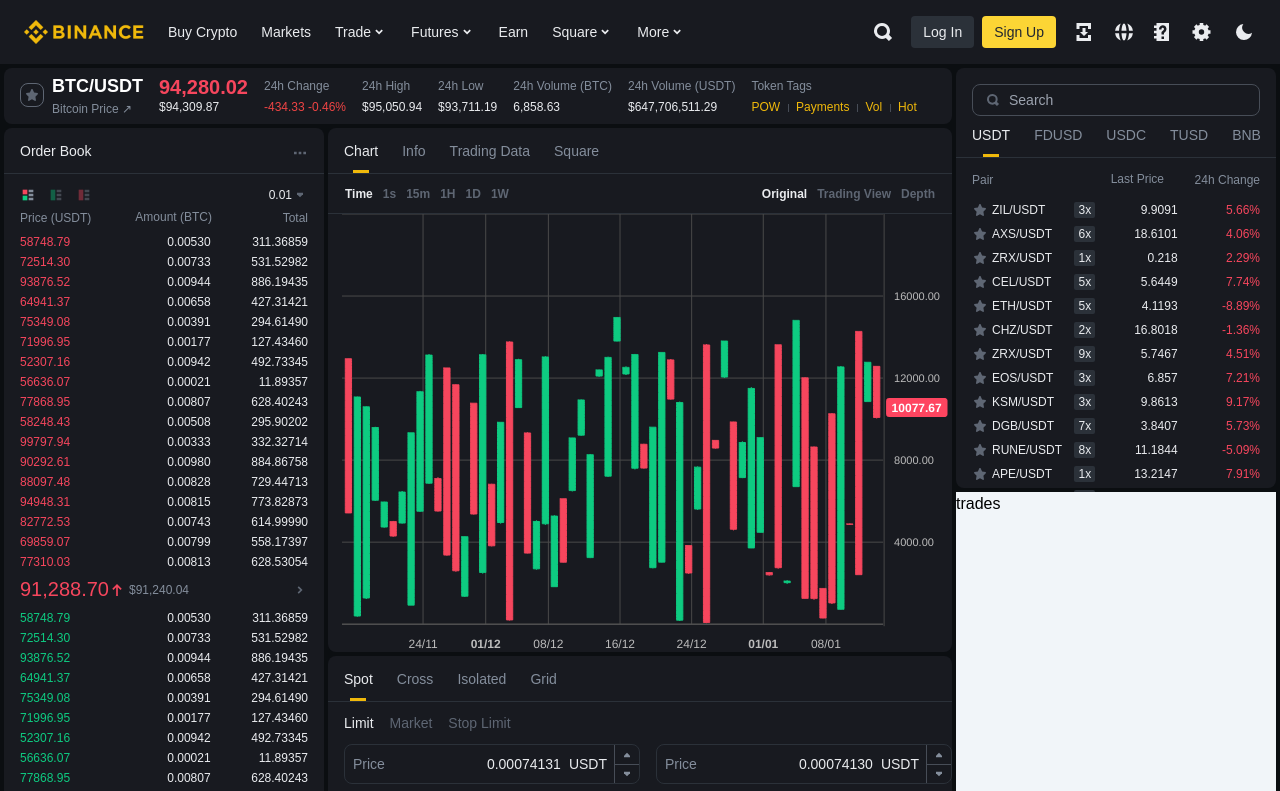
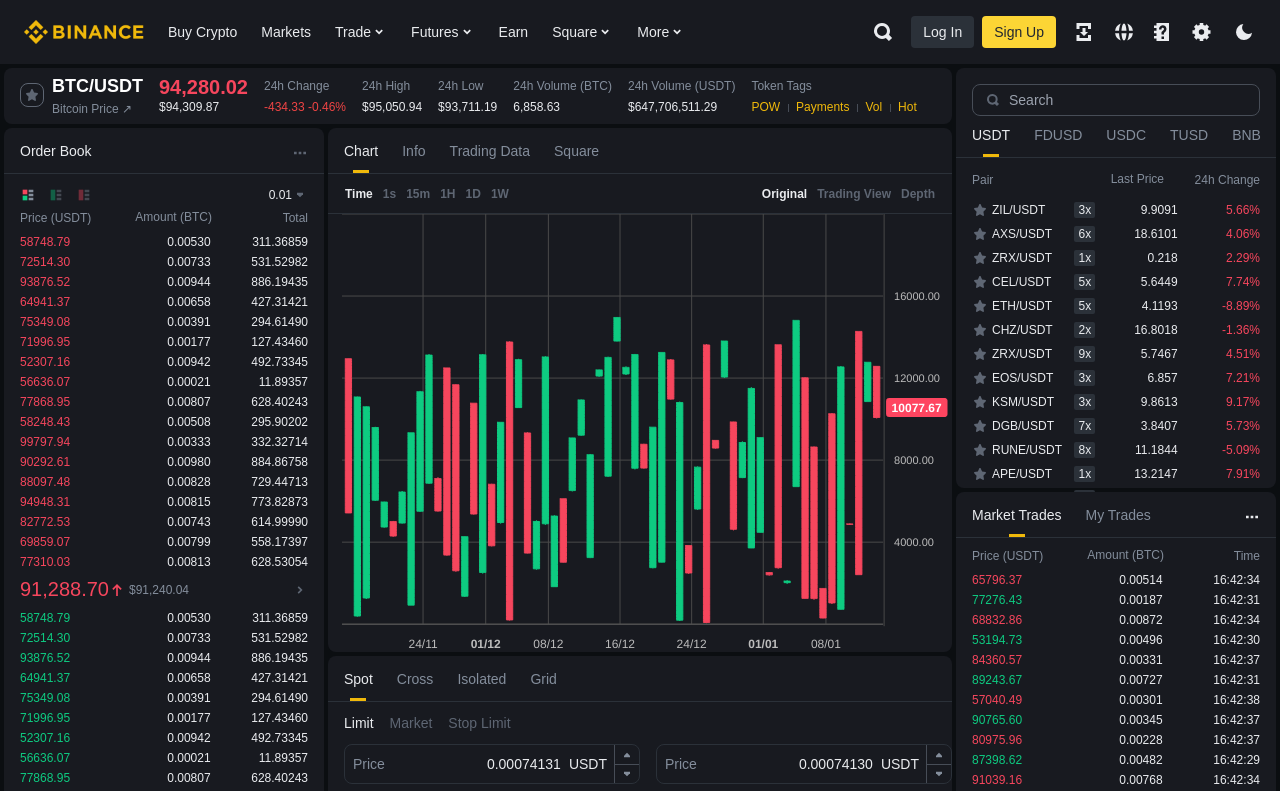
Before and after one commit to ssusa2/Kronon-Labs-Frontend-Recruitment-Task-Web, a Next.js app: page /en/trade/BTCUSDT in a window 1280 px wide. Shown: the top 791 px of the page. Built offline with nearby package versions, Linux system fonts and the light colour scheme; a web font is replaced by a local one.

Commit message:
feat: trades-ui 컴포넌트 적용

```diff
--- /dev/null
+++ b/src/app/en/trade/BTCUSDT/_component/Trades.tsx
@@ -0,0 +1,95 @@
+import MoreIcon from '@/components/icon/More'
+import Tabs from '@/components/tabs/Tabs'
+
+const tabs = [
+  {
+    label: 'Market Trades',
+    content: <div>Market Trades Content</div>,
+  },
+  {
+    label: 'My Trades',
+    content: <div>My Trades Content</div>,
+  },
+]
+export default function Trades() {
+  function generateRandomData(count = 17) {
+    const data = []
+
+    for (let i = 0; i < count; i++) {
+      const price = parseFloat(
+        (Math.random() * (100000 - 50000) + 50000).toFixed(2)
+      ) // 50000 ~ 100000
+      const amount = parseFloat(
+        (Math.random() * (0.01 - 0.0001) + 0.0001).toFixed(5)
+      ) // 0.0001 ~ 0.01
+
+      // 현재 시간에서 밀리초 단위로 약간의 변동 추가
+      const now = new Date()
+      const randomTimeOffset = Math.floor(Math.random() * 10000) // 최대 10초 차이
+      const time = new Date(now.getTime() - randomTimeOffset)
+        .toISOString()
+        .slice(11, 19) // 'HH:mm:ss' 형식으로 출력
+
+      data.push({
+        price,
+        amount,
+        time,
+      })
+    }
+
+    return data
+  }
+
+  const randomData = generateRandomData(500)
+
+  return (
+    <section className='mobile:hidden trades !bg-basicBg card-ui'>
+      <Tabs tabs={tabs} actionButton={<MoreIcon size={16} />} />
+      <div className='over-book-container'>
+        <div className='order-book-tb-header flex flex-col mx-[16px] mb-[4px] mt-[8px]'>
+          <div className='content flex min-h-[20px] justify-between text-xsmall text-tertiaryText'>
+            <div className='item flex items-center justify-start flex-[1_1_0]'>
+              Price (USDT)
+            </div>
+            <div className='item text-right flex justify-end flex-[1_1_0]'>
+              Amount (BTC)
+            </div>
+            <div className='item flex items-center justify-end flex-[1_1_0]'>
+              Time
+            </div>
+          </div>
+        </div>
+        <div className='list-container flex flex-col grow'>
+          <div className='overflow-auto h-[301px] scrollbar-hide'>
+            <div className='h-[9360px]'>
+              <div className='order-list-container'>
+                {randomData.map((el, index) => {
+                  return (
+                    <div
+                      key={index}
+                      className='order-book-progress hover:font-[600]'
+                    >
+                      <div className='progress-container'>
+                        <div className='row-content'>
+                          <div
+                            className={`${
+                              index % 2 == 0 ? 'ask-light' : 'bid-light'
+                            }`}
+                          >
+                            {el.price.toFixed(2)}
+                          </div>
+                          <div className='text'>{el.amount.toFixed(5)}</div>
+                          <div className='text'>{el.time}</div>
+                        </div>
+                      </div>
+                    </div>
+                  )
+                })}
+              </div>
+            </div>
+          </div>
+        </div>
+      </div>
+    </section>
+  )
+}
--- a/src/app/en/trade/BTCUSDT/page.tsx
+++ b/src/app/en/trade/BTCUSDT/page.tsx
@@ -3,6 +3,7 @@
 import OrderBook from '@/app/en/trade/BTCUSDT/_component/OrderBook'
 import SearchCoin from '@/app/en/trade/BTCUSDT/_component/SearchCoin'
 import OrderForm from '@/app/en/trade/BTCUSDT/_component/OrderForm'
+import Trades from '@/app/en/trade/BTCUSDT/_component/Trades'
 
 export default function CoinPage() {
   return (
@@ -11,8 +12,7 @@
       <SearchCoin />
       <OrderBook />
       <OrderForm />
-
-      <section className='mobile:hidden trades'>trades</section>
+      <Trades />
       <Chart />
       <section className='max-1023:hidden marketActivity '>
         마켓액티비티
```
